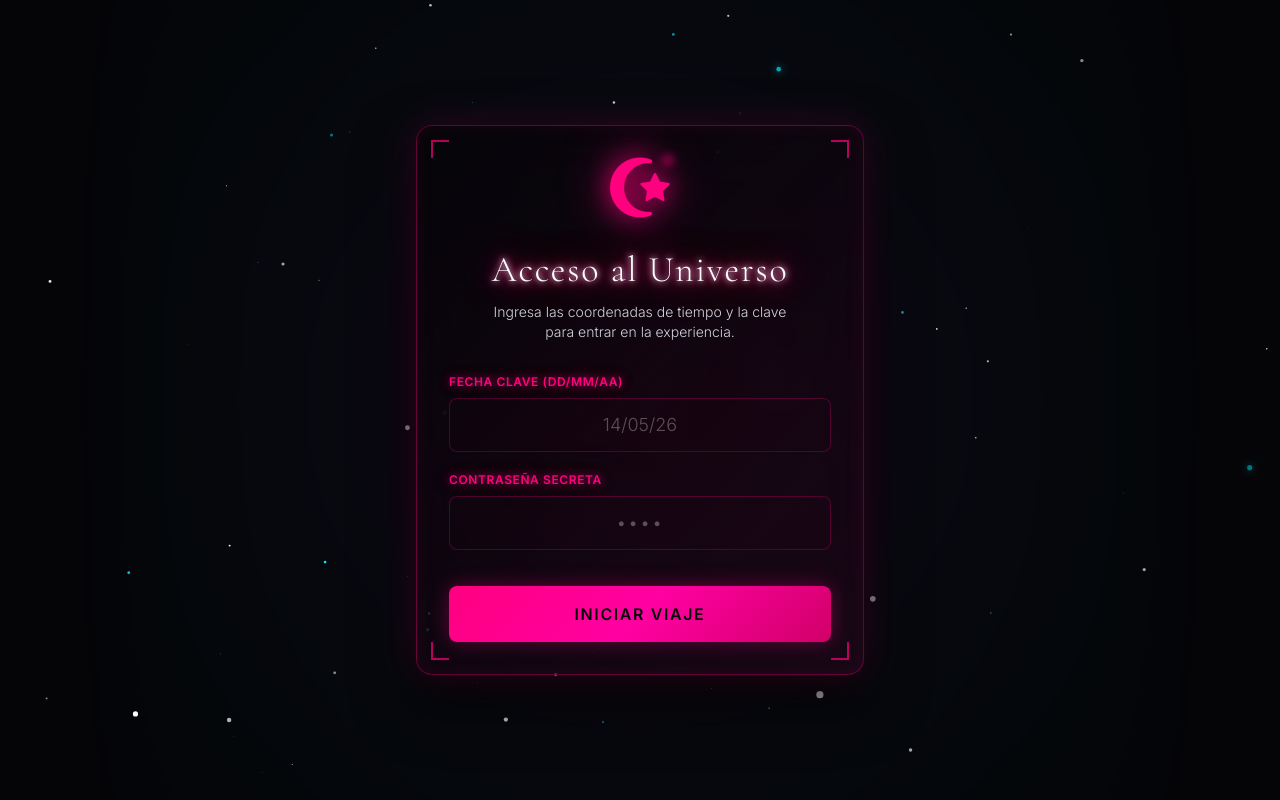
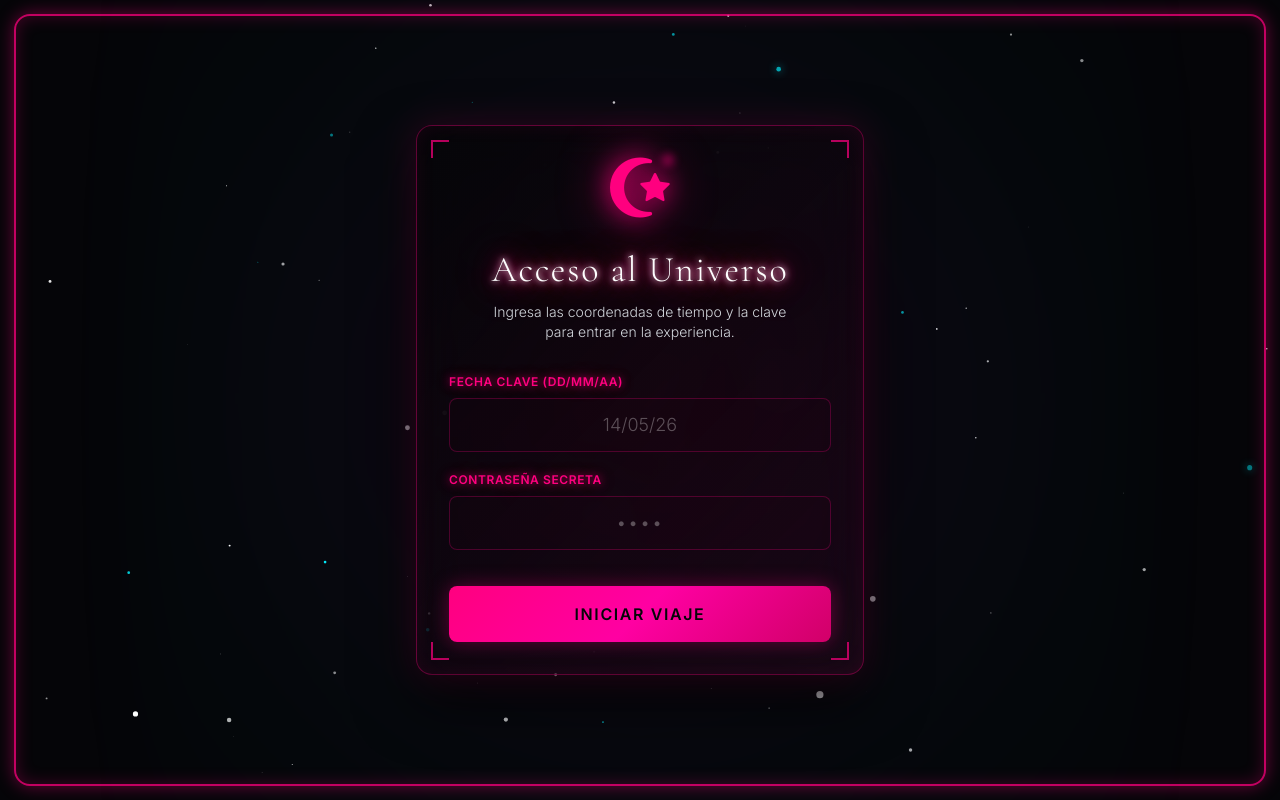
Before and after one commit to yesas12345678-cmd/aleidaporcel, a website: page index.html in a window 1280 px wide. Drawn offline with nearby package versions, Linux system fonts and the light colour scheme.

Commit message:
style: add glowing neon-pink frame border to login screen and bump stylesheet version to v=6

```diff
--- a/index.html
+++ b/index.html
@@ -36,7 +36,7 @@
   </script>
   <!-- Google Fonts & FontAwesome -->
   <link rel="stylesheet" href="https://cdnjs.cloudflare.com/ajax/libs/font-awesome/6.5.1/css/all.min.css">
-  <link rel="stylesheet" href="style.css?v=5">
+  <link rel="stylesheet" href="style.css?v=6">
   <!-- GSAP CDN -->
   <script src="https://cdn.jsdelivr.net/npm/gsap@3.12.5/dist/gsap.min.js"></script>
 </head>
--- a/style.css
+++ b/style.css
@@ -880,3 +880,37 @@ body {
 .btn-neon-pink:active {
   transform: scale(0.98) !important;
 }
+
+/* Glowing Neon Frame around the viewport for login screens */
+#sec-login::before,
+#sec-admin-login::before {
+  content: '';
+  position: absolute;
+  top: 14px;
+  left: 14px;
+  right: 14px;
+  bottom: 14px;
+  border: 2px solid var(--color-accent-pink);
+  border-radius: 16px;
+  pointer-events: none;
+  z-index: 100;
+  box-shadow:
+    0 0 20px rgba(255, 0, 127, 0.45),
+    inset 0 0 20px rgba(255, 0, 127, 0.25);
+  animation: border-neon-glow 4s infinite alternate;
+}
+
+@keyframes border-neon-glow {
+  0%, 100% {
+    box-shadow:
+      0 0 15px rgba(255, 0, 127, 0.35),
+      inset 0 0 15px rgba(255, 0, 127, 0.2);
+    border-color: rgba(255, 0, 127, 0.7);
+  }
+  50% {
+    box-shadow:
+      0 0 30px rgba(255, 0, 127, 0.65),
+      inset 0 0 25px rgba(255, 0, 127, 0.4);
+    border-color: rgba(255, 0, 127, 1);
+  }
+}
```
